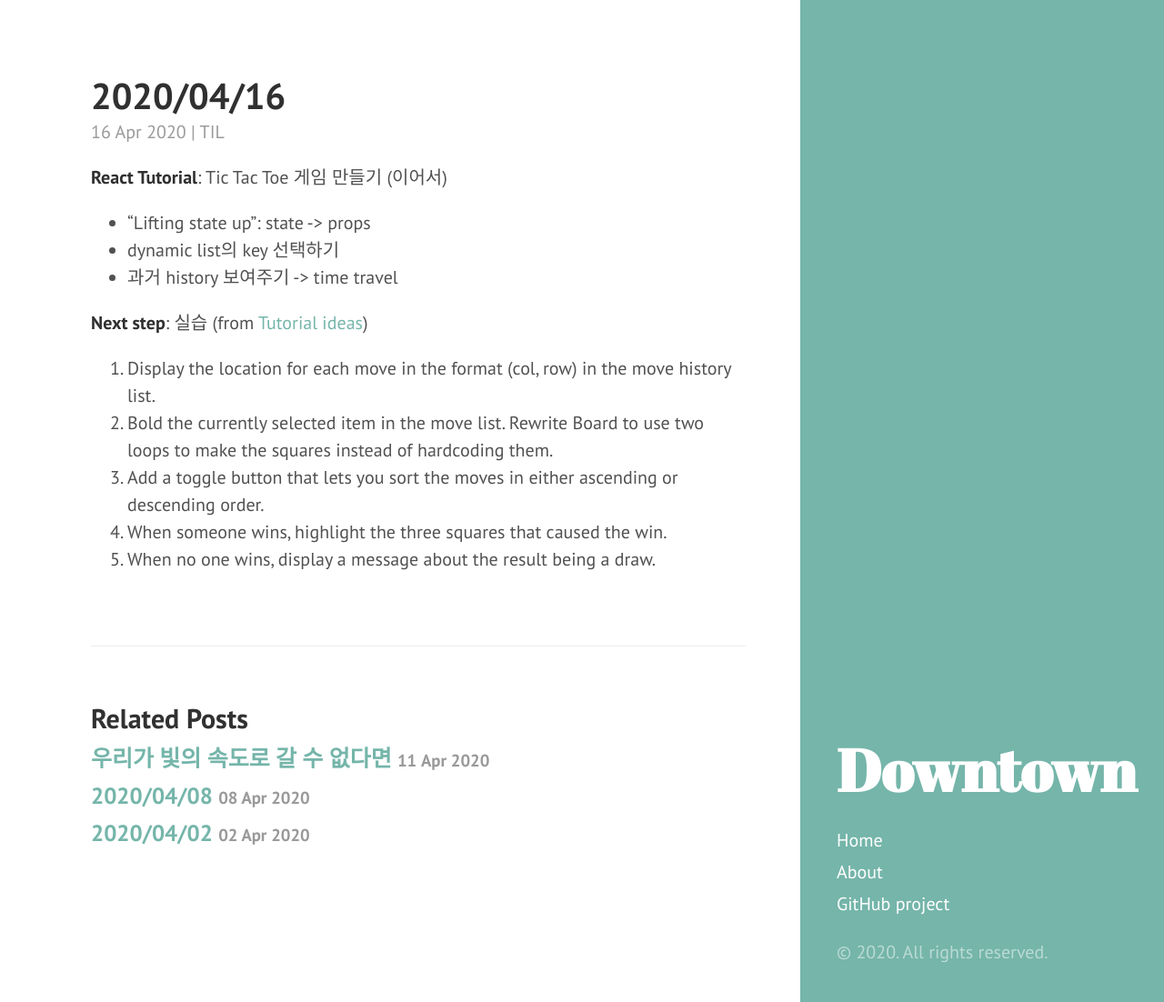
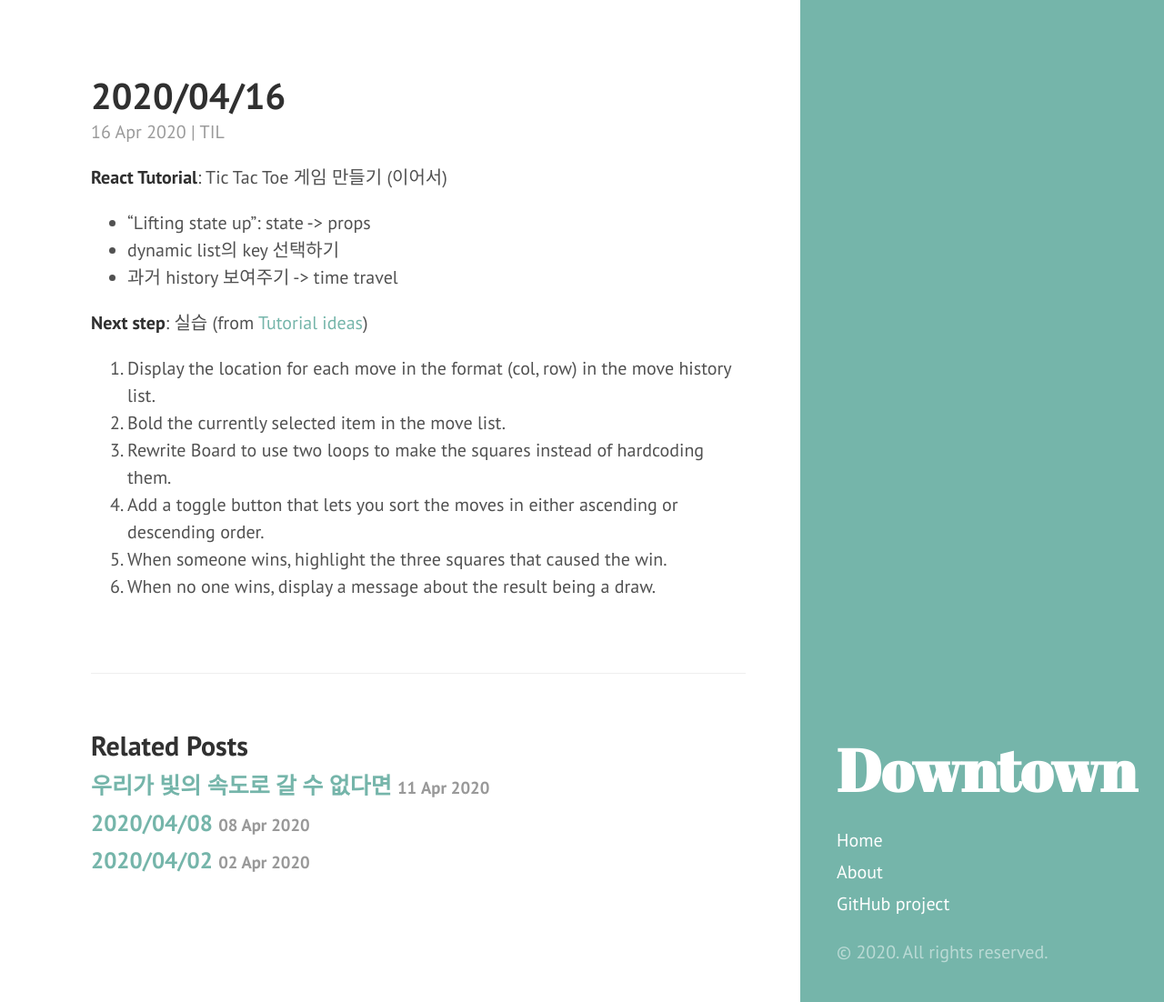
Before and after one commit to sinae-hong/log, a Jekyll site: the page built from _posts/2020-04-16-til.md, in a window 1280 px wide and 1102 px high. Shown: the whole window at 91% size. Built offline with Jekyll 4.4.1, drawn with Linux system fonts in a browser that asks for light colours; part of the change alters nothing that is shown.

Commit message:
edit list

```diff
--- a/_posts/2020-04-16-til.md
+++ b/_posts/2020-04-16-til.md
@@ -15,7 +15,7 @@ tags:
 **Next step**: 실습 (from [Tutorial ideas](https://reactjs.org/tutorial/tutorial.html#wrapping-up))
 1. Display the location for each move in the format (col, row) in the move history list.
 2. Bold the currently selected item in the move list.
-Rewrite Board to use two loops to make the squares instead of hardcoding them.
-3. Add a toggle button that lets you sort the moves in either ascending or descending order.
-4. When someone wins, highlight the three squares that caused the win.
-5. When no one wins, display a message about the result being a draw.
+3. Rewrite Board to use two loops to make the squares instead of hardcoding them.
+4. Add a toggle button that lets you sort the moves in either ascending or descending order.
+5. When someone wins, highlight the three squares that caused the win.
+6. When no one wins, display a message about the result being a draw.
```
